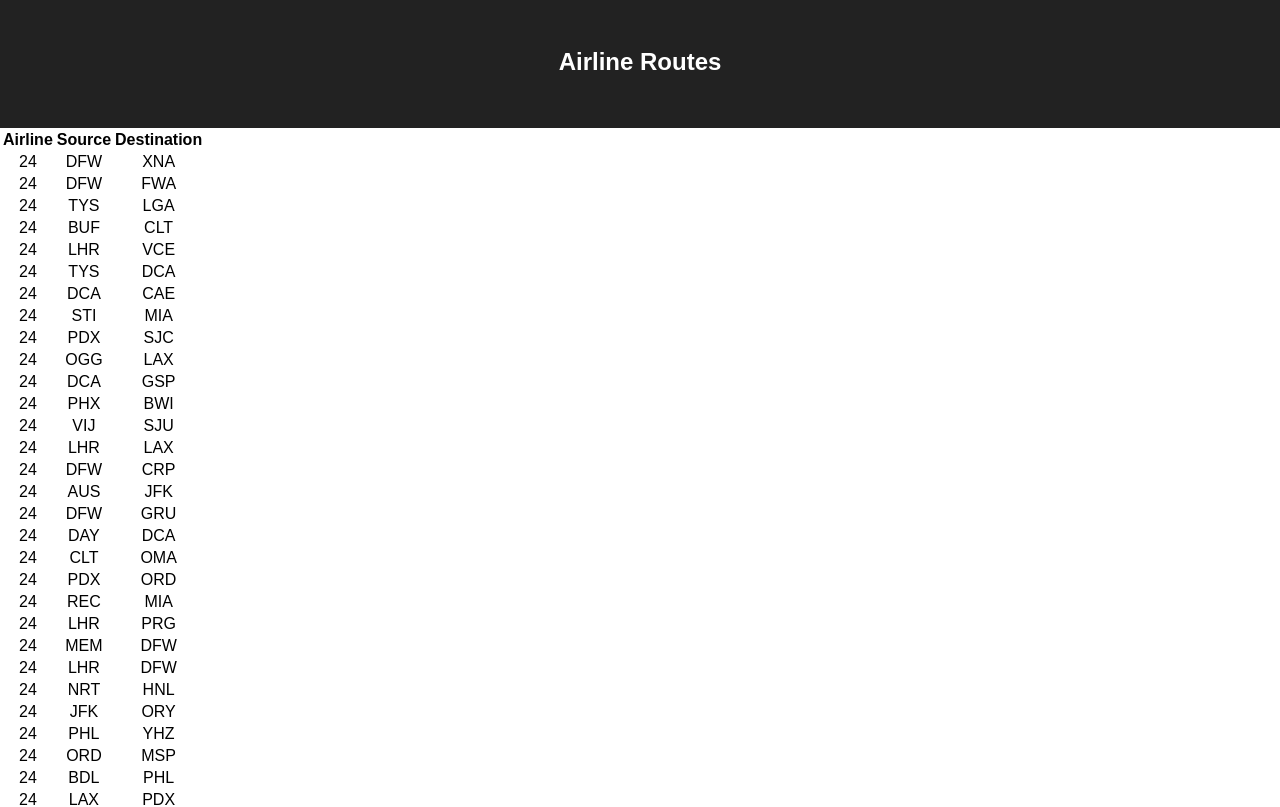
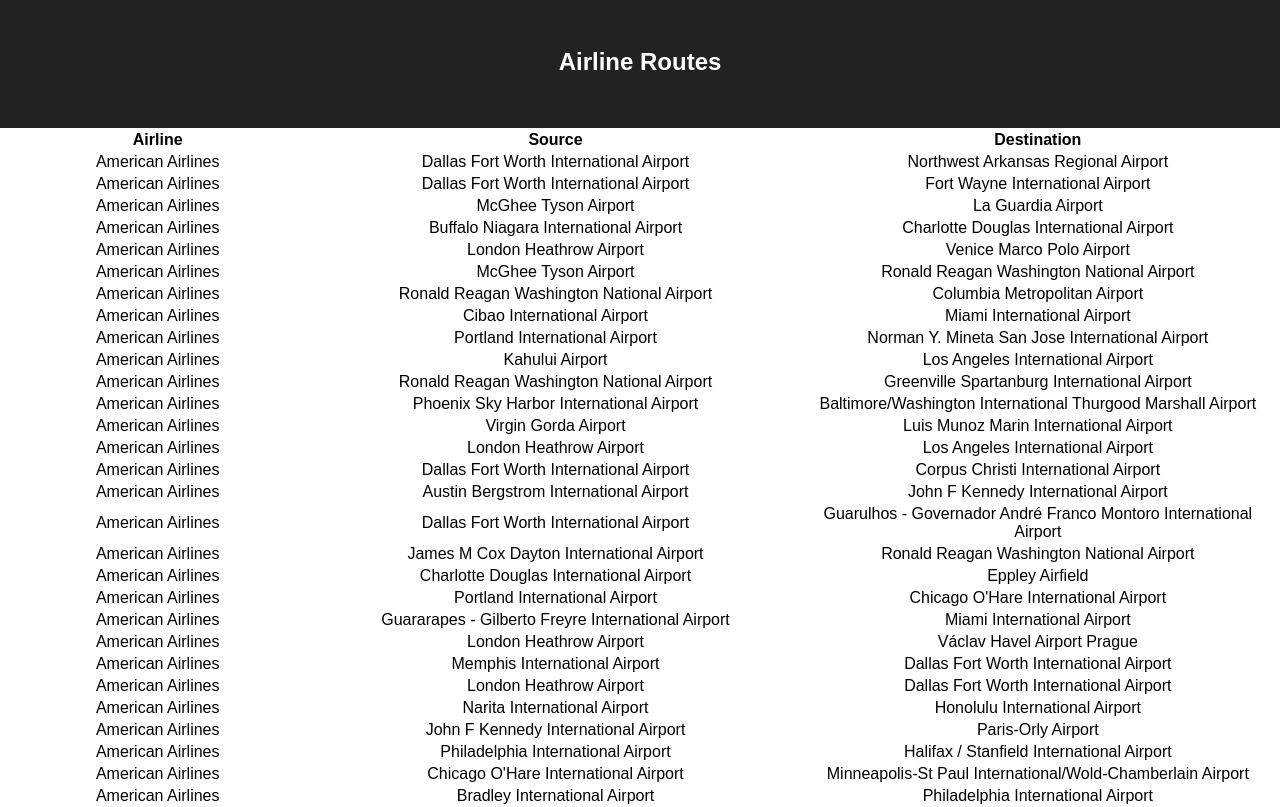
Before and after one commit to juanpalma1/airline_routes_app, a React (Create React App) app: page / in a window 1280 px wide. Shown: the top 807 px of the page. Built offline with nearby package versions, Linux system fonts and the light colour scheme.

Commit message:
Humanize table

```diff
--- a/src/App.js
+++ b/src/App.js
@@ -1,6 +1,6 @@
 import React, { Component } from 'react';
 import './App.css';
-import DATA from './data';
+import DATA, { getAirlineById, getAirportByCode } from './data';
 
 const { routes, airlines, airports } = DATA;
 
@@ -19,13 +19,19 @@
         </tr>
       </thead>
       <tbody>
-        {routes.map(({ airline, src, dest }) =>
-          <tr>
-            <td>{airline}</td>
-            <td>{src}</td>
-            <td>{dest}</td>
-          </tr>
-        )}
+        {routes.map(({ airline: airlineId, src: sourceCode, dest: destinationCode }) => {
+          const airline = getAirlineById(airlineId);
+          const src = getAirportByCode(sourceCode);
+          const dest = getAirportByCode(destinationCode);
+
+          return (
+            <tr>
+              <td>{airline}</td>
+              <td>{src}</td>
+              <td>{dest}</td>
+            </tr>
+          );
+        })}
       </tbody>
     </table>
   </section>
--- a/src/data.js
+++ b/src/data.js
@@ -1395,4 +1395,22 @@
 
 ];
 
+export function getAirlineById(id) {
+  let airline;
+  airlines.forEach(({ id: currentId, name }) => {
+    if (currentId === id) airline = name;
+  });
+
+  return airline;
+}
+
+export function getAirportByCode(code) {
+  let airport;
+  airports.forEach(({ code: currentCode, name }) => {
+    if (currentCode === code) airport = name;
+  });
+
+  return airport;
+}
+
 export default {routes, airlines, airports};
```
